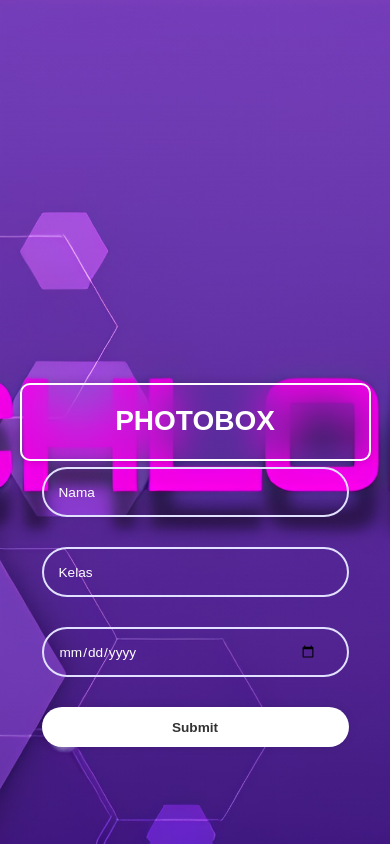
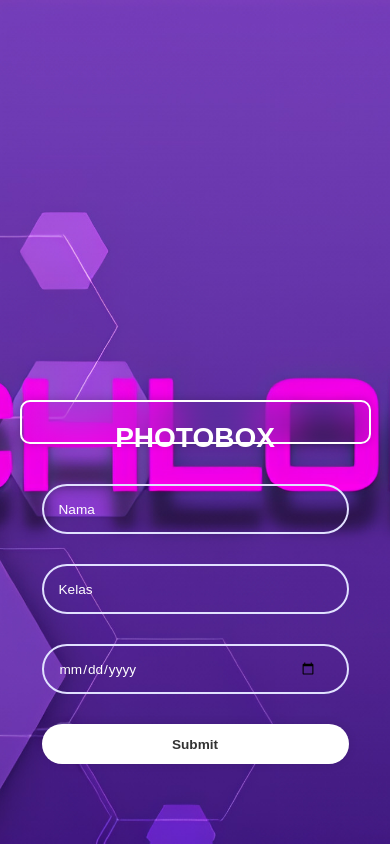
Before and after one commit to revanyudia/photo-booth, a plain HTML site: page index.html in a window 390 px wide. Drawn offline with Linux system fonts and the light colour scheme.

Commit message:
Add files via upload

```diff
--- a/style.css
+++ b/style.css
@@ -95,7 +95,7 @@ body {
 @media (max-width: 480px) {
     .wrapper {
         width: 90vw; /* Use 90% of the viewport width */
-        height: 20vw;
+        height: 20px;
         padding: 20px;
     }
 
```
